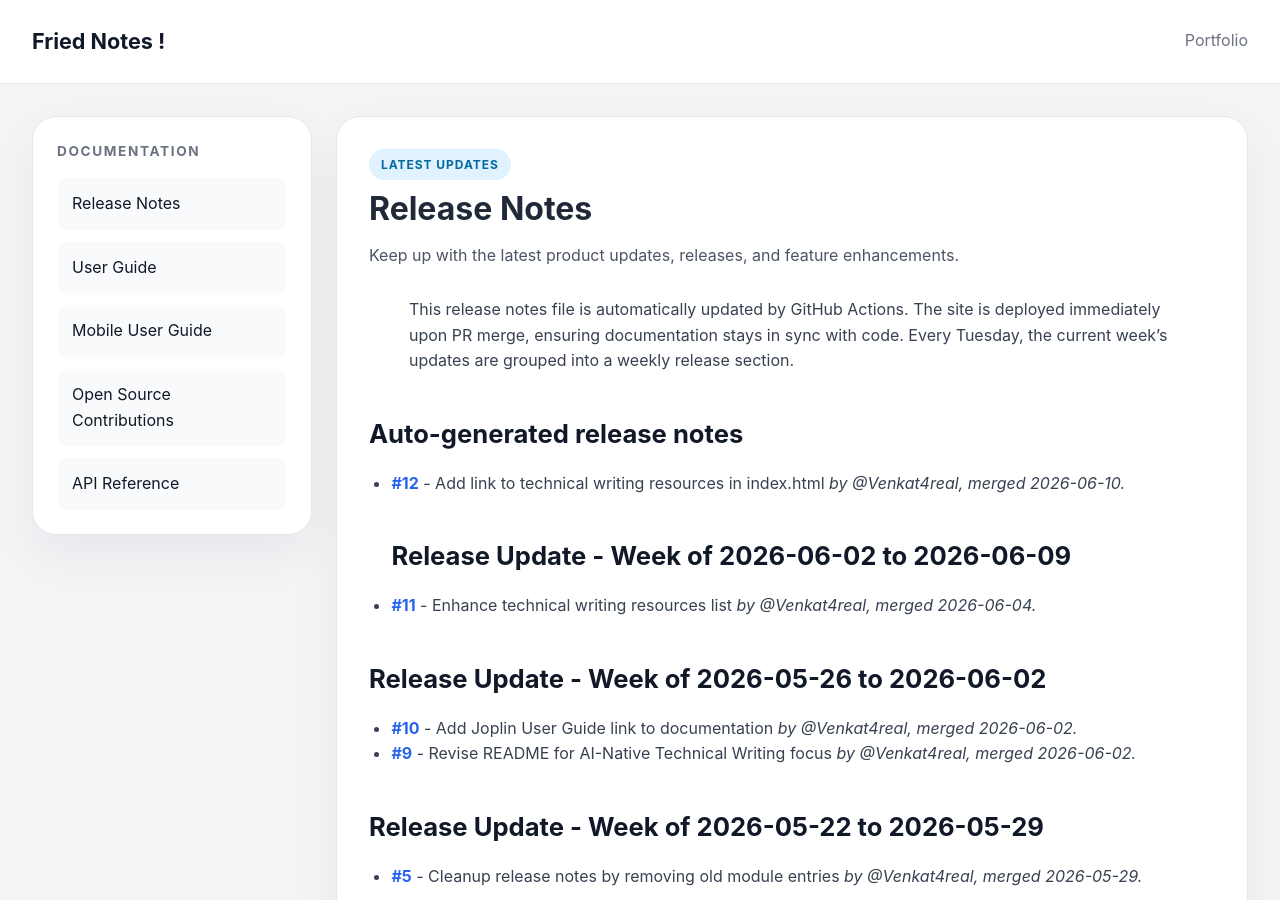
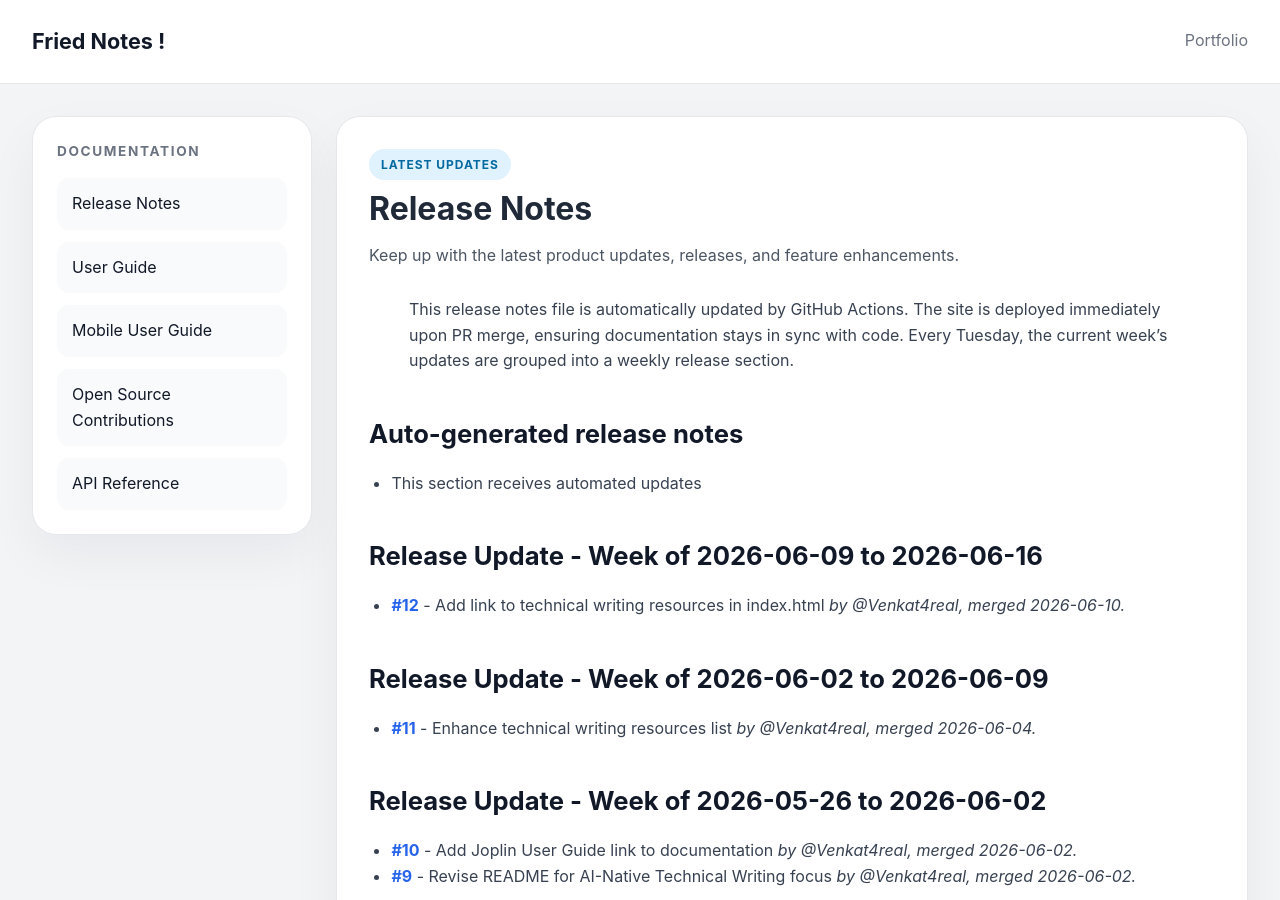
Before and after one commit to Venkat4real/FriedNotes, a Jekyll site: the page built from docs/release_notes.md, in a window 1280 px wide and 900 px high. Built offline with Jekyll 4.4.1, drawn with Linux system fonts in a browser that asks for light colours.

Commit message:
docs: auto-update release notes for schedule cycle

```diff
--- a/docs/release_notes.md
+++ b/docs/release_notes.md
@@ -9,7 +9,12 @@ description: Keep up with the latest product updates, releases, and feature enha
 > Every Tuesday, the current week's updates are grouped into a weekly release section.
 
 ## Auto-generated release notes
+- This section receives automated updates
+
+## Release Update - Week of 2026-06-09 to 2026-06-16
+
 - **[#12](https://github.com/Venkat4real/FriedNotes/pull/12)** - Add link to technical writing resources in index.html *by @Venkat4real, merged 2026-06-10.*
+
 ## Release Update - Week of 2026-06-02 to 2026-06-09
 
 - **[#11](https://github.com/Venkat4real/FriedNotes/pull/11)** - Enhance technical writing resources list *by @Venkat4real, merged 2026-06-04.*
```
